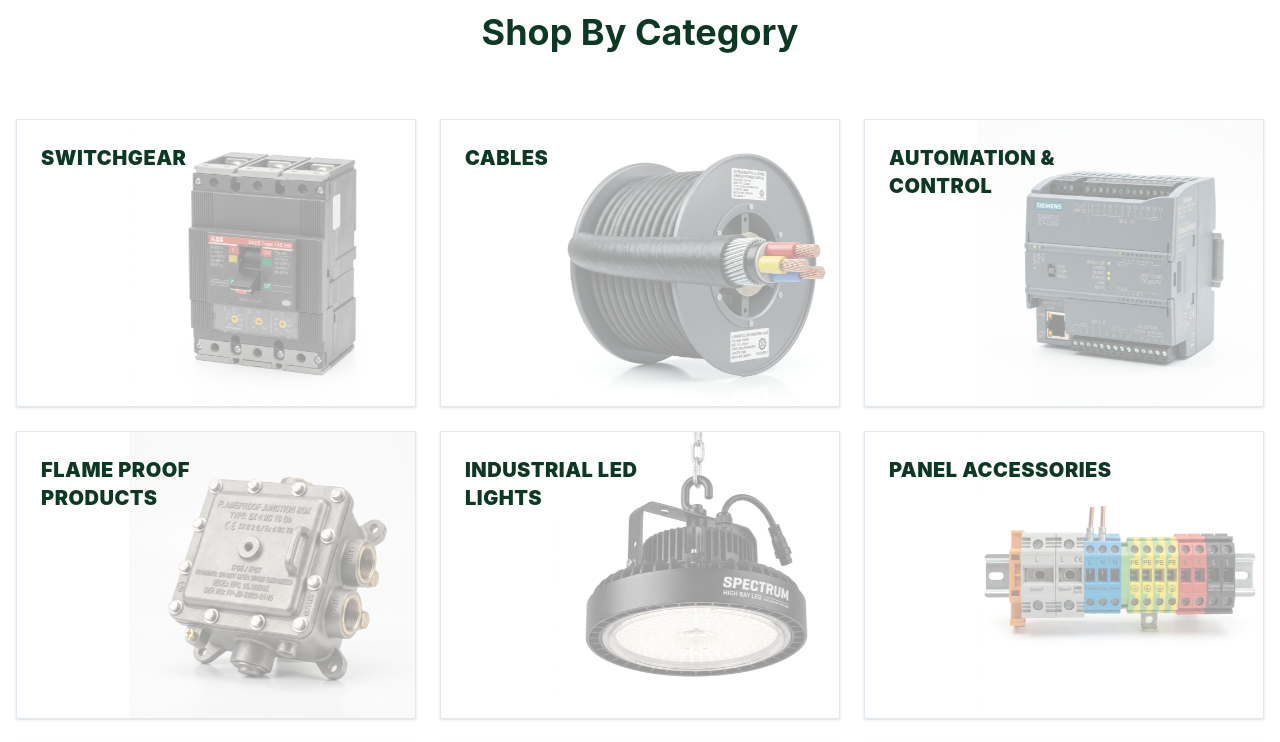
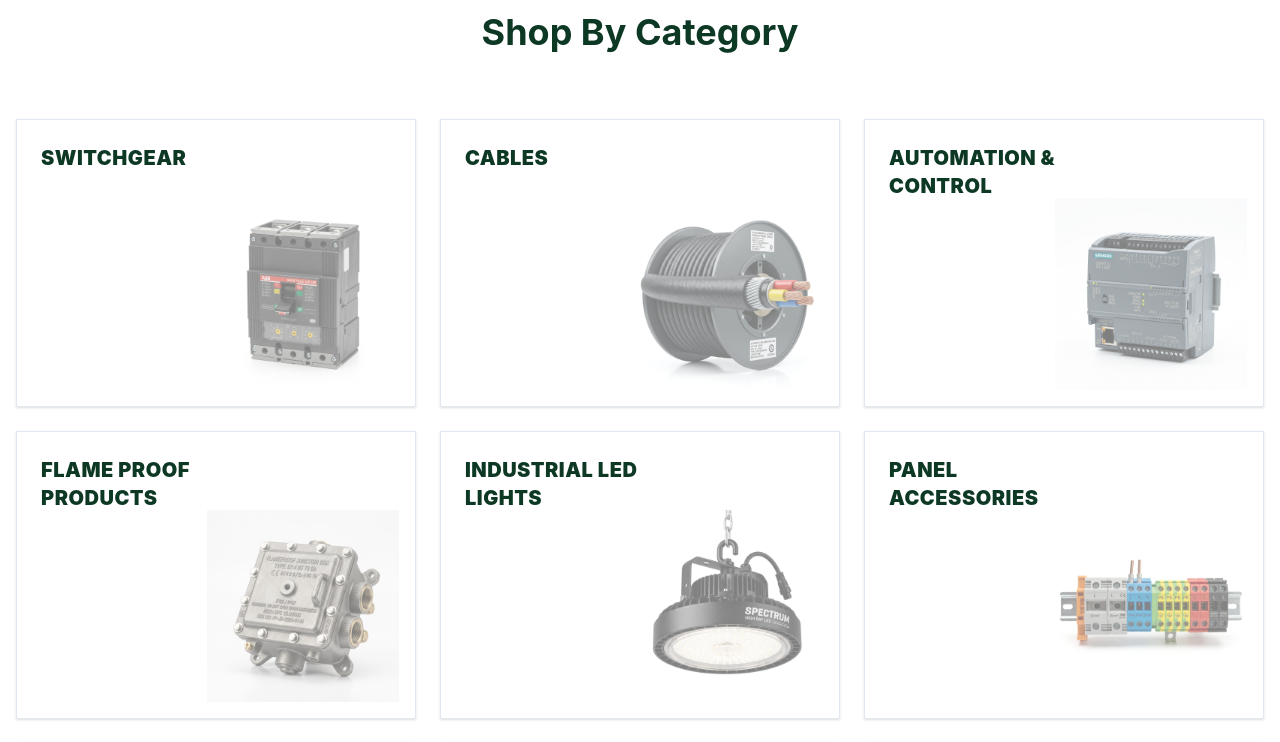
Before and after one commit to shyamsaran348/jk-electricals, a React (Vite) app in the folder website/: page / in a window 1280 px wide. Shown: the part 1100-1842 px from the top of the page. Built offline with nearby package versions, Linux system fonts and the light colour scheme.

Commit message:
fix(ui): reduce product category image sizes

```diff
--- a/website/src/pages/Home.jsx
+++ b/website/src/pages/Home.jsx
@@ -98,10 +98,10 @@ const Home = () => {
  ].map((cat, idx) => (
  <motion.div key={idx} initial="hidden" whileInView="visible" viewport={{ once: true }} variants={fadeUp} custom={idx} className="group relative overflow-hidden h-72 border border-border bg-white shadow-sm block">
  <Link to={`/products?category=${cat.slug}`} className="block w-full h-full relative p-6">
- <div className="absolute inset-0 bg-contain bg-no-repeat bg-right-bottom transition-transform duration-700 group-hover:scale-110 opacity-40 mix-blend-multiply" style={{ backgroundImage: `url('${cat.img}')` }}></div>
+ <div className="absolute right-4 bottom-4 w-48 h-48 bg-contain bg-no-repeat bg-right-bottom transition-transform duration-700 group-hover:scale-110 opacity-50 mix-blend-multiply" style={{ backgroundImage: `url('${cat.img}')` }}></div>
 
  <div className="relative z-10 h-full flex flex-col justify-between">
- <h3 className="text-xl font-black text-forest uppercase tracking-wide max-w-[70%]">{cat.title}</h3>
+ <h3 className="text-xl font-black text-forest uppercase tracking-wide max-w-[60%]">{cat.title}</h3>
  <div className="w-10 h-10 bg-white border border-border shadow-sm flex items-center justify-center text-gold transform translate-x-[-10px] opacity-0 group-hover:translate-x-0 group-hover:opacity-100 transition-all duration-300 rounded-full">
  <ArrowRight size={18} />
  </div>
```
